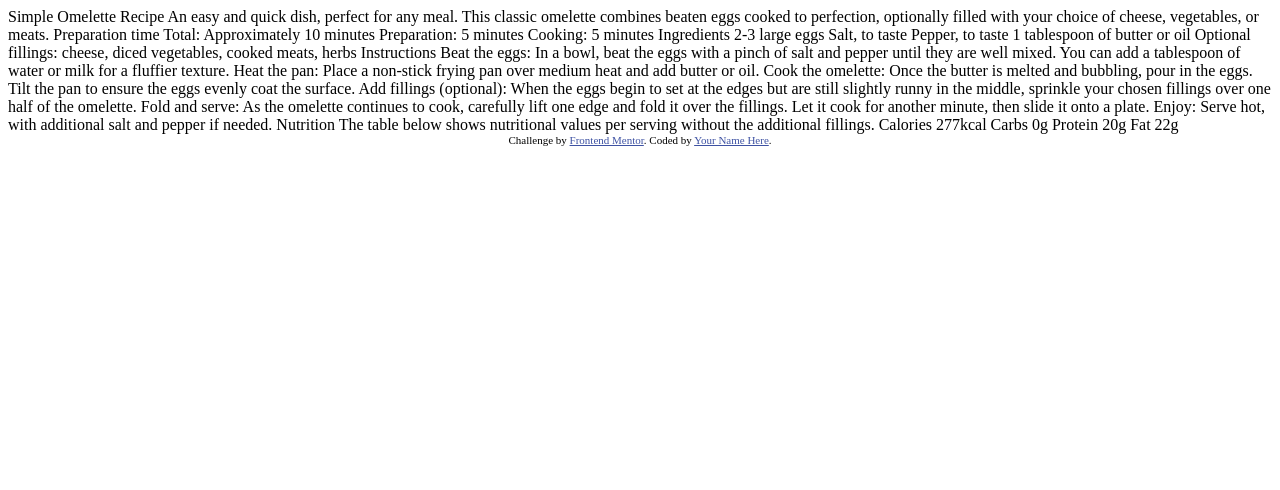
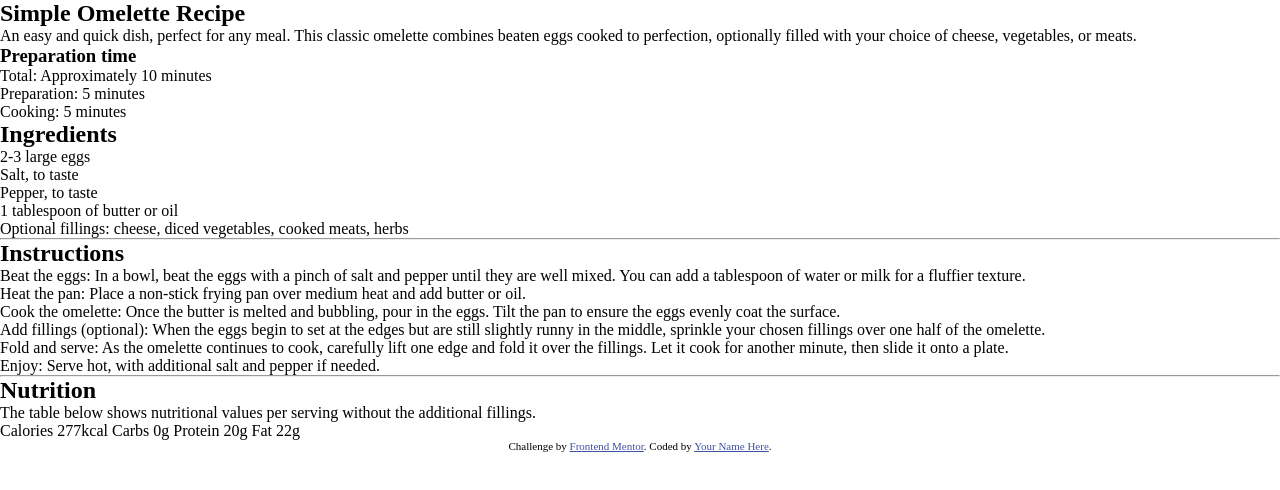
Before and after one commit to vinicim002/projeto-pagina-receita, a plain HTML site: page index.html in a window 1280 px wide. Drawn offline with Linux system fonts and the light colour scheme.

Commit message:
estruturando o html

```diff
--- /dev/null
+++ b/estilos/style.css
@@ -0,0 +1,13 @@
+@charset "UTF-8";
+
+@import url('https://fonts.googleapis.com/css2?family=Outfit:wght@100..900&display=swap');
+@import url('https://fonts.googleapis.com/css2?family=Outfit:wght@100..900&family=Young+Serif&display=swap');
+
+*{
+    margin: 0px;
+    padding: 0px;
+}
+
+:root{
+
+}
--- a/index.html
+++ b/index.html
@@ -2,13 +2,10 @@
 <html lang="pt-br">
 <head>
   <meta charset="UTF-8">
-  <meta name="viewport" content="width=device-width, initial-scale=1.0"> <!-- displays site properly based on user's device -->
-
+  <meta name="viewport" content="width=device-width, initial-scale=1.0">
   <link rel="icon" type="image/png" sizes="32x32" href="./assets/images/favicon-32x32.png">
-
   <title>Frontend Mentor | Recipe page</title>
-
-  <!-- Feel free to remove these styles or customise in your own stylesheet 👍 -->
+  <link rel="stylesheet" href="estilos/style.css">
   <style>
     .attribution { font-size: 11px; text-align: center; }
     .attribution a { color: hsl(228, 45%, 44%); }
@@ -16,58 +13,60 @@
 </head>
 <body>
 
-  Simple Omelette Recipe
-
+  <main>
+    <section>
+      <h1>Simple Omelette Recipe</h1>
+      <p>
         An easy and quick dish, perfect for any meal. This classic omelette combines beaten eggs cooked
         to perfection, optionally filled with your choice of cheese, vegetables, or meats.
-
-  Preparation time
-
-  Total: Approximately 10 minutes
-  Preparation: 5 minutes
-  Cooking: 5 minutes
-
-  Ingredients
-
-  2-3 large eggs
-  Salt, to taste
-  Pepper, to taste
-  1 tablespoon of butter or oil
-  Optional fillings: cheese, diced vegetables, cooked meats, herbs
-
-  Instructions
-
-  Beat the eggs: In a bowl, beat the eggs with a pinch of salt and pepper until they are well mixed.
-  You can add a tablespoon of water or milk for a fluffier texture.
-
-  Heat the pan: Place a non-stick frying pan over medium heat and add butter or oil.
-
-  Cook the omelette: Once the butter is melted and bubbling, pour in the eggs. Tilt the pan to ensure
-  the eggs evenly coat the surface.
-
-  Add fillings (optional): When the eggs begin to set at the edges but are still slightly runny in the
-  middle, sprinkle your chosen fillings over one half of the omelette.
-
-  Fold and serve: As the omelette continues to cook, carefully lift one edge and fold it over the
-  fillings. Let it cook for another minute, then slide it onto a plate.
-
-  Enjoy: Serve hot, with additional salt and pepper if needed.
-
-  Nutrition
-
-  The table below shows nutritional values per serving without the additional fillings.
-
+      </p>
+    </section>
+    <article>
+      <h3>Preparation time</h3>
+      <ul>
+        <li>Total: Approximately 10 minutes</li>
+        <li>Preparation: 5 minutes</li>
+        <li>Cooking: 5 minutes</li>
+      </ul>
+    </article>
+    <article>
+      <h2>Ingredients</h2>
+      <ul>
+        <li>2-3 large eggs</li>
+        <li>Salt, to taste</li>
+        <li>Pepper, to taste</li>
+        <li>1 tablespoon of butter or oil</li>
+        <li>Optional fillings: cheese, diced vegetables, cooked meats, herbs</li>
+      </ul>
+    </article>
+    <hr>
+    <article>
+      <h2>Instructions</h2>
+      <ol>
+        <li>Beat the eggs: In a bowl, beat the eggs with a pinch of salt and pepper until they are well mixed. You can add a tablespoon of water or milk for a fluffier texture.</li>
+        <li>Heat the pan: Place a non-stick frying pan over medium heat and add butter or oil.</li>
+        <li>Cook the omelette: Once the butter is melted and bubbling, pour in the eggs. Tilt the pan to ensure the eggs evenly coat the surface.</li>
+        <li>Add fillings (optional): When the eggs begin to set at the edges but are still slightly runny in the middle, sprinkle your chosen fillings over one half of the omelette.</li>
+        <li>Fold and serve: As the omelette continues to cook, carefully lift one edge and fold it over the fillings. Let it cook for another minute, then slide it onto a plate.</li>
+        <li>Enjoy: Serve hot, with additional salt and pepper if needed.</li>
+      </ol>
+    </article>
+    <hr>
+    <article>
+      <h2>Nutrition</h2>
+      <p>The table below shows nutritional values per serving without the additional fillings.</p>
+      <p>
         Calories
         277kcal
-
         Carbs
         0g
-
         Protein
         20g
-
         Fat
         22g
+      </p>
+    </article>
+  </main>
 
   <div class="attribution">
     Challenge by <a href="https://www.frontendmentor.io?ref=challenge" target="_blank">Frontend Mentor</a>.
```
Lines whose indentation alone changed are shown as unchanged.
